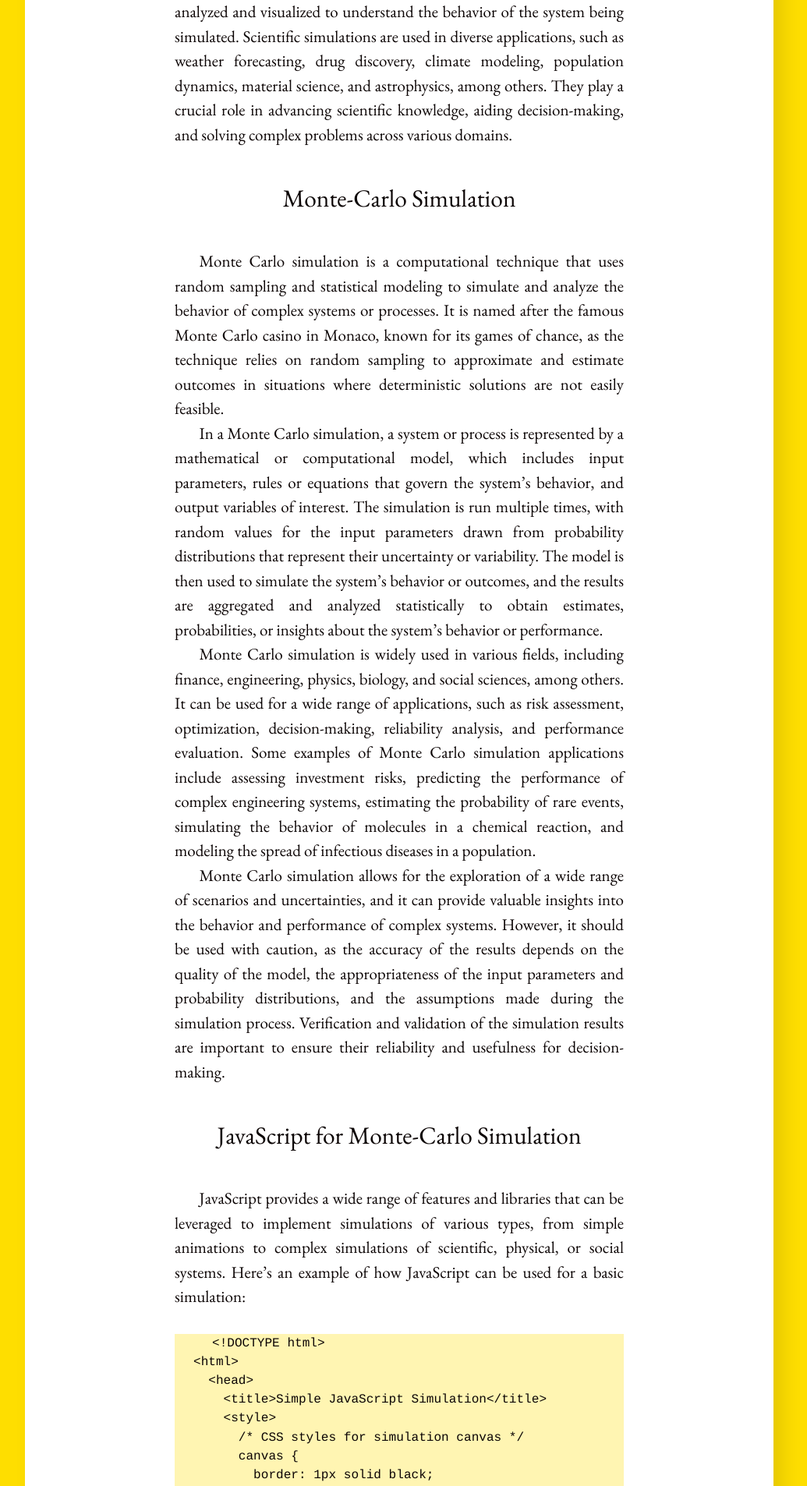
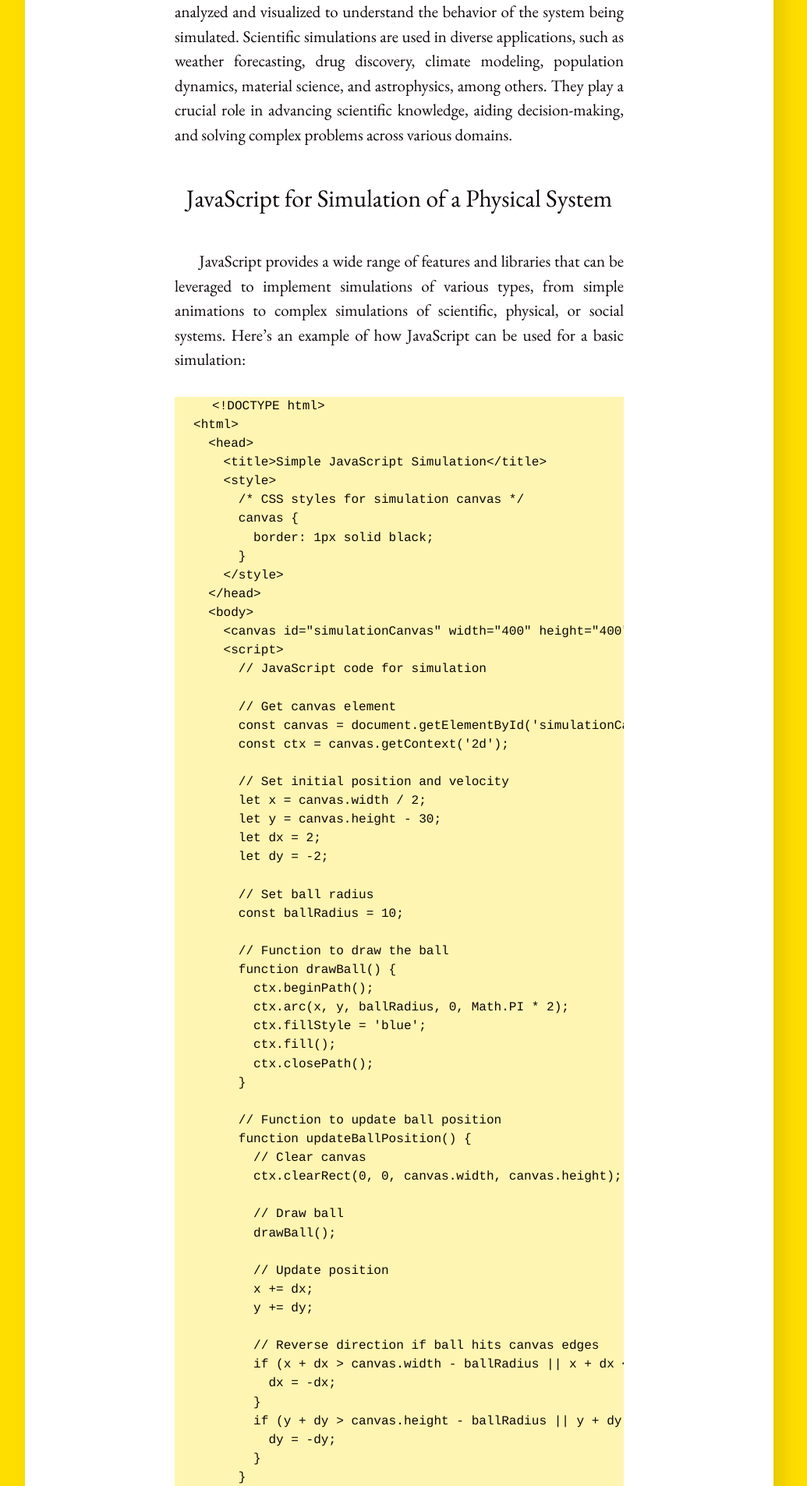
Before and after one commit to gopi-suvanam/gopi-suvanam.github.io, a Jekyll site: the page built from _posts/2023-04-25-Scientific-Simulation-in-JavaScript.md, in a window 1280 px wide. Shown: the part 1088-2994 px from the top of the page at 78% size, without its empty margins (128-1163 px from the left). Built offline with Jekyll 4.4.1, drawn with Linux system fonts in a browser that asks for light colours; some of the changed text lies outside the part shown.

Commit message:
Update 2023-04-25-Scientific-Simulation-in-JavaScript.md

```diff
--- a/_posts/2023-04-25-Scientific-Simulation-in-JavaScript.md
+++ b/_posts/2023-04-25-Scientific-Simulation-in-JavaScript.md
@@ -9,16 +9,7 @@ Scientific simulation refers to the use of computer-based models or algorithms t
 
 Scientific simulations can be based on different approaches, such as numerical simulations, agent-based simulations, Monte Carlo simulations, and computational modeling, among others. These simulations can involve a wide range of variables, parameters, and interactions, and can generate large amounts of data that can be analyzed and visualized to understand the behavior of the system being simulated. Scientific simulations are used in diverse applications, such as weather forecasting, drug discovery, climate modeling, population dynamics, material science, and astrophysics, among others. They play a crucial role in advancing scientific knowledge, aiding decision-making, and solving complex problems across various domains.
 
-### Monte-Carlo Simulation
-Monte Carlo simulation is a computational technique that uses random sampling and statistical modeling to simulate and analyze the behavior of complex systems or processes. It is named after the famous Monte Carlo casino in Monaco, known for its games of chance, as the technique relies on random sampling to approximate and estimate outcomes in situations where deterministic solutions are not easily feasible.
-
-In a Monte Carlo simulation, a system or process is represented by a mathematical or computational model, which includes input parameters, rules or equations that govern the system's behavior, and output variables of interest. The simulation is run multiple times, with random values for the input parameters drawn from probability distributions that represent their uncertainty or variability. The model is then used to simulate the system's behavior or outcomes, and the results are aggregated and analyzed statistically to obtain estimates, probabilities, or insights about the system's behavior or performance.
-
-Monte Carlo simulation is widely used in various fields, including finance, engineering, physics, biology, and social sciences, among others. It can be used for a wide range of applications, such as risk assessment, optimization, decision-making, reliability analysis, and performance evaluation. Some examples of Monte Carlo simulation applications include assessing investment risks, predicting the performance of complex engineering systems, estimating the probability of rare events, simulating the behavior of molecules in a chemical reaction, and modeling the spread of infectious diseases in a population.
-
-Monte Carlo simulation allows for the exploration of a wide range of scenarios and uncertainties, and it can provide valuable insights into the behavior and performance of complex systems. However, it should be used with caution, as the accuracy of the results depends on the quality of the model, the appropriateness of the input parameters and probability distributions, and the assumptions made during the simulation process. Verification and validation of the simulation results are important to ensure their reliability and usefulness for decision-making.
-
-### JavaScript for Monte-Carlo Simulation
+### JavaScript for Simulation of a Physical System
 JavaScript provides a wide range of features and libraries that can be leveraged to implement simulations of various types, from simple animations to complex simulations of scientific, physical, or social systems. Here's an example of how JavaScript can be used for a basic simulation:
 
 
```
Also changed, not shown: other parts of _posts/2023-04-25-Scientific-Simulation-in-JavaScript.md (+9 -0 lines).
